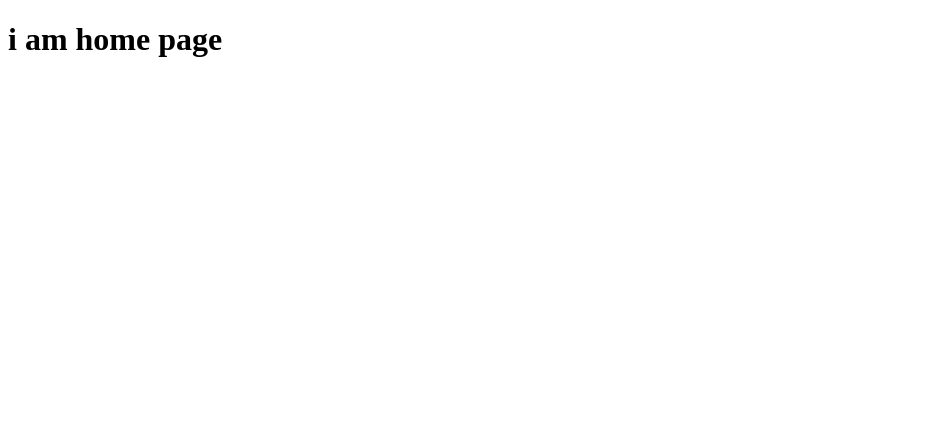
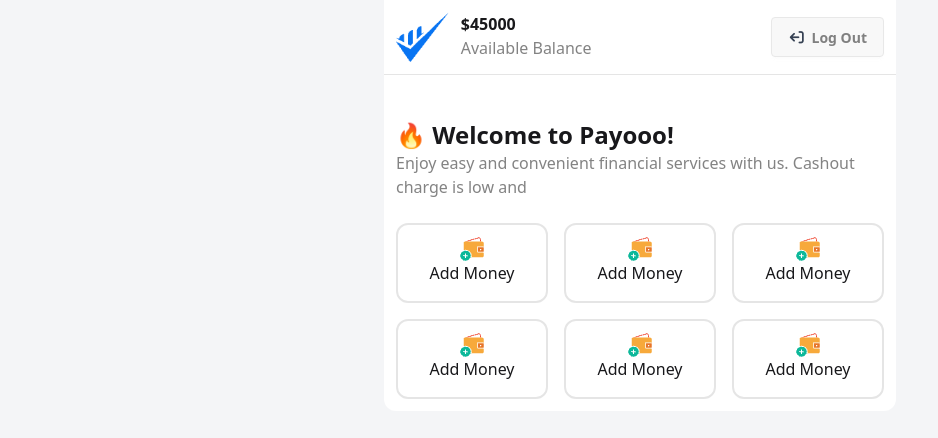
Before and after one commit to AyanSujon/payoo-app, a plain HTML site: page home.html in a window 1280 px wide. Shown: the whole page, without its empty margins (0-938 px from the left). Drawn offline with nearby package versions, Linux system fonts and the light colour scheme.

Commit message:
added home.html file

```diff
--- a/home.html
+++ b/home.html
@@ -3,9 +3,73 @@
 <head>
     <meta charset="UTF-8">
     <meta name="viewport" content="width=device-width, initial-scale=1.0">
-    <title>home page</title>
+    <title>Payoo App Home Page</title>
+
+     <!-- DaisyUI CDN -->
+     <link href="https://cdn.jsdelivr.net/npm/daisyui@5" rel="stylesheet" type="text/css" />
+    <!-- Tailwind Css CDN -->
+     <script src="https://cdn.jsdelivr.net/npm/@tailwindcss/browser@4"></script>
+    <!-- Font Awesome CDN -->
+     <link rel="stylesheet" href="https://cdnjs.cloudflare.com/ajax/libs/font-awesome/7.0.0/css/all.min.css" integrity="sha512-DxV+EoADOkOygM4IR9yXP8Sb2qwgidEmeqAEmDKIOfPRQZOWbXCzLC6vjbZyy0vPisbH2SyW27+ddLVCN+OMzQ==" crossorigin="anonymous" referrerpolicy="no-referrer" />
+
+
+
 </head>
-<body>
-    <h1>i am home page</h1>
+<body class="bg-[#F4F5F7] h-[100vh] ">
+<div class="max-w-lg mx-auto bg-white rounded-b-xl ">
+
+<div class=" min-h-[50px] flex justify-between items-center border-b-1 border-[#0808081a] p-3">
+    <div class="flex">
+        <img class="h-[50px]" src="./assets/Group.png" alt="logo">
+        <div class="ml-3">
+            <h2 class="font-bold">$<span>45000</span></h2>
+            <p class="text-[#08080880]">Available Balance</p>
+        </div>
+    </div>
+    <div>
+        <button class="btn text-[#08080880]"> <i class="fa-solid fa-arrow-right-from-bracket rotate-180 text-gray-700"></i> Log Out</button>
+    </div>
+
+</div>
+
+<div class=" mt-8 p-3">
+    <h1 class="text-2xl font-bold">🔥 Welcome to Payooo!</h1>
+    <p class="text-[#08080880]">Enjoy easy and convenient financial services with us. Cashout charge is low and </p>
+</div>
+
+<div class="min-h-[200px] grid grid-cols-3 gap-4 p-3">
+    <div class="border-2 border-[#0808081a] text-center p-3 rounded-xl">
+        <img class="mx-auto" src="./assets/wallet1.png" alt="Wallet">
+        <h2>Add Money</h2>
+    </div>
+    <div class="border-2 border-[#0808081a] text-center p-3 rounded-xl">
+        <img class="mx-auto" src="./assets/wallet1.png" alt="Wallet">
+        <h2>Add Money</h2>
+    </div>
+    <div class="border-2 border-[#0808081a] text-center p-3 rounded-xl">
+        <img class="mx-auto" src="./assets/wallet1.png" alt="Wallet">
+        <h2>Add Money</h2>
+    </div>
+    <div class="border-2 border-[#0808081a] text-center p-3 rounded-xl">
+        <img class="mx-auto" src="./assets/wallet1.png" alt="Wallet">
+        <h2>Add Money</h2>
+    </div>
+    <div class="border-2 border-[#0808081a] text-center p-3 rounded-xl">
+        <img class="mx-auto" src="./assets/wallet1.png" alt="Wallet">
+        <h2>Add Money</h2>
+    </div>
+    <div class="border-2 border-[#0808081a] text-center p-3 rounded-xl">
+        <img class="mx-auto" src="./assets/wallet1.png" alt="Wallet">
+        <h2>Add Money</h2>
+    </div>
+</div>
+
+
+
+</div>
+
+
+    <!-- Custom javascript -->
+<script src="./js/script.js"></script>
 </body>
 </html>
```
